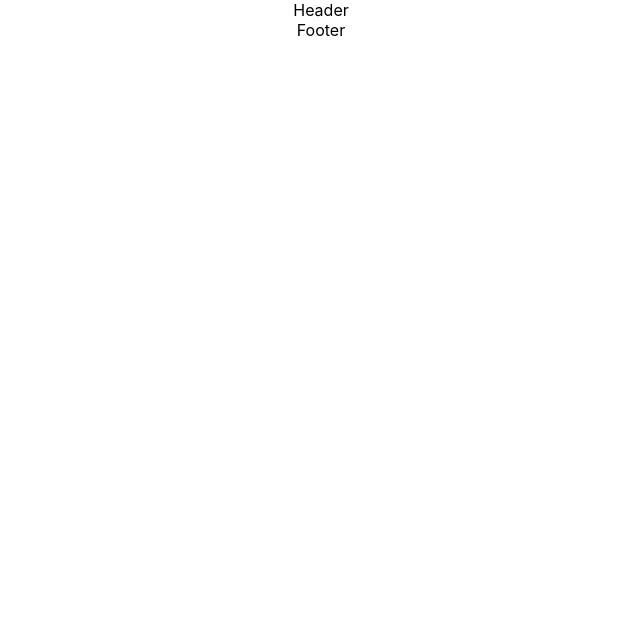
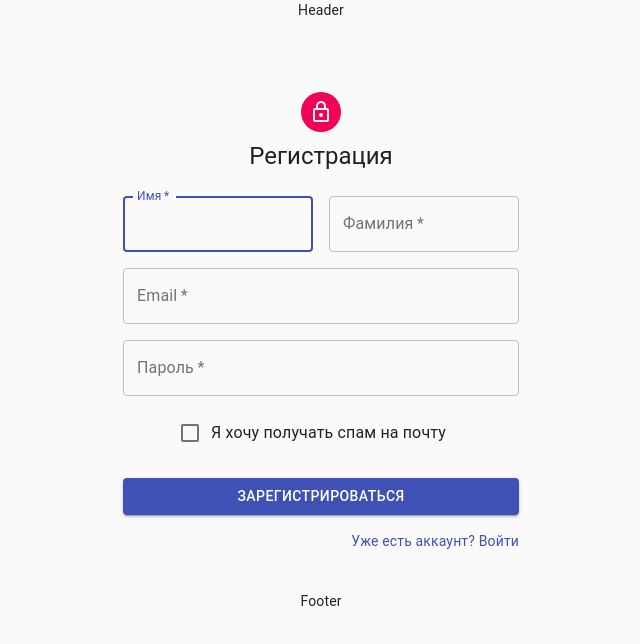
Before and after one commit to DanilBabenkov/Frontend-CFT, a React (Create React App) app: page /sign_up in a window 1280 px wide. Shown: the top 644 px of the page, without its empty margins (319-959 px from the left). Built offline with nearby package versions, Linux system fonts and the light colour scheme.

Commit message:
Нужно еще цвета

```diff
--- a/package.json
+++ b/package.json
@@ -4,6 +4,7 @@
   "private": true,
   "dependencies": {
     "@material-ui/core": "^4.9.1",
+    "@material-ui/icons": "^4.9.1",
     "@testing-library/jest-dom": "^4.2.4",
     "@testing-library/react": "^9.4.0",
     "@testing-library/user-event": "^7.2.1",
--- a/public/index.html
+++ b/public/index.html
@@ -3,6 +3,8 @@
   <head>
     <meta charset="utf-8" />
     <link rel="icon" href="%PUBLIC_URL%/favicon.ico" />
+    <link rel="stylesheet" href="https://fonts.googleapis.com/icon?family=Material+Icons" />
+
     <meta name="viewport" content="width=device-width, initial-scale=1" />
     <meta name="theme-color" content="#000000" />
     <meta
--- a/src/App.js
+++ b/src/App.js
@@ -7,6 +7,9 @@
 } from 'react-router-dom';
 import Layout from './components/Layout';
 import MyProfile from './pages/Profiles/MyProfile';
+import SignIn from './pages/login/SignIN';
+import SignUP from './pages/login/SignUP';
+
 
 function App() {
   return (
@@ -16,8 +19,11 @@
             <Route path="/profile">
               <MyProfile/>
             </Route>
-            <Route path="/auth">
-
+            <Route path="/sign_in">
+            <SignIn/>
+            </Route>
+            <Route path="/sign_up">
+            <SignUP/>
             </Route>
             <Route path="/">
 
--- a/src/pages/login/SignIN.js
+++ b/src/pages/login/SignIN.js
@@ -0,0 +1,105 @@
+import React from 'react';
+import Avatar from '@material-ui/core/Avatar';
+import Button from '@material-ui/core/Button';
+import CssBaseline from '@material-ui/core/CssBaseline';
+import TextField from '@material-ui/core/TextField';
+import FormControlLabel from '@material-ui/core/FormControlLabel';
+import Checkbox from '@material-ui/core/Checkbox';
+import Link from '@material-ui/core/Link';
+import Grid from '@material-ui/core/Grid';
+import Box from '@material-ui/core/Box';
+import LockOutlinedIcon from '@material-ui/icons/LockOutlined';
+import Typography from '@material-ui/core/Typography';
+import { makeStyles } from '@material-ui/core/styles';
+import Container from '@material-ui/core/Container';
+
+
+
+const useStyles = makeStyles(theme => ({
+  paper: {
+    marginTop: theme.spacing(8),
+    display: 'flex',
+    flexDirection: 'column',
+    alignItems: 'center',
+  },
+  avatar: {
+    margin: theme.spacing(1),
+    backgroundColor: theme.palette.secondary.main,
+  },
+  form: {
+    width: '100%', // Fix IE 11 issue.
+    marginTop: theme.spacing(1),
+  },
+  submit: {
+    margin: theme.spacing(3, 0, 2),
+  },
+}));
+
+export default function SignIn() {
+  const classes = useStyles();
+
+  return (
+    <Container component="main" maxWidth="xs">
+      <CssBaseline />
+      <div className={classes.paper}>
+        <Avatar className={classes.avatar}>
+          <LockOutlinedIcon />
+        </Avatar>
+        <Typography component="h1" variant="h5">
+          Вход
+        </Typography>
+        <form className={classes.form} noValidate>
+          <TextField
+            variant="outlined"
+            margin="normal"
+            required
+            fullWidth
+            id="email"
+            label="Email"
+            name="email"
+            autoComplete="email"
+            autoFocus
+          />
+          <TextField
+            variant="outlined"
+            margin="normal"
+            required
+            fullWidth
+            name="password"
+            label="Пароль"
+            type="password"
+            id="password"
+            autoComplete="current-password"
+          />
+          <FormControlLabel
+            control={<Checkbox value="remember" color="primary" />}
+            label="Запомнить вас НАВСЕГДА"
+          />
+          <Button
+            type="submit"
+            fullWidth
+            variant="contained"
+            color="primary"
+            className={classes.submit}
+          >
+            Войти
+          </Button>
+          <Grid container>
+            <Grid item xs>
+              <Link href="#" variant="body2">
+                Забыли пароль?
+              </Link>
+            </Grid>
+            <Grid item>
+              <Link href="/sign_up" variant="body2">
+                {"Еще нет аккаунта? Зарегистрироваться"}
+              </Link>
+            </Grid>
+          </Grid>
+        </form>
+      </div>
+      <Box mt={8}>
+      </Box>
+    </Container>
+  );
+}
--- a/src/pages/login/SignUP.js
+++ b/src/pages/login/SignUP.js
@@ -0,0 +1,127 @@
+import React from 'react';
+import Avatar from '@material-ui/core/Avatar';
+import Button from '@material-ui/core/Button';
+import CssBaseline from '@material-ui/core/CssBaseline';
+import TextField from '@material-ui/core/TextField';
+import FormControlLabel from '@material-ui/core/FormControlLabel';
+import Checkbox from '@material-ui/core/Checkbox';
+import Link from '@material-ui/core/Link';
+import Grid from '@material-ui/core/Grid';
+import Box from '@material-ui/core/Box';
+import LockOutlinedIcon from '@material-ui/icons/LockOutlined';
+import Typography from '@material-ui/core/Typography';
+import { makeStyles } from '@material-ui/core/styles';
+import Container from '@material-ui/core/Container';
+
+
+const useStyles = makeStyles(theme => ({
+  paper: {
+    marginTop: theme.spacing(8),
+    display: 'flex',
+    flexDirection: 'column',
+    alignItems: 'center',
+  },
+  avatar: {
+    margin: theme.spacing(1),
+    backgroundColor: theme.palette.secondary.main,
+  },
+  form: {
+    width: '100%', // Fix IE 11 issue.
+    marginTop: theme.spacing(3),
+  },
+  submit: {
+    margin: theme.spacing(3, 0, 2),
+  },
+}));
+
+export default function SignUp() {
+  const classes = useStyles();
+
+  return (
+    <Container component="main" maxWidth="xs">
+      <CssBaseline />
+      <div className={classes.paper}>
+        <Avatar className={classes.avatar}>
+          <LockOutlinedIcon />
+        </Avatar>
+        <Typography component="h1" variant="h5">
+          Регистрация
+        </Typography>
+        <form className={classes.form} noValidate>
+          <Grid container spacing={2}>
+            <Grid item xs={12} sm={6}>
+              <TextField
+                autoComplete="fname"
+                name="First Name"
+                variant="outlined"
+                required
+                fullWidth
+                id="firstName"
+                label="Имя"
+                autoFocus
+              />
+            </Grid>
+            <Grid item xs={12} sm={6}>
+              <TextField
+                variant="outlined"
+                required
+                fullWidth
+                id="lastName"
+                label="Фамилия"
+                name="lastName"
+                autoComplete="lname"
+              />
+            </Grid>
+            <Grid item xs={12}>
+              <TextField
+                variant="outlined"
+                required
+                fullWidth
+                id="email"
+                label="Email"
+                name="email"
+                autoComplete="email"
+              />
+            </Grid>
+            <Grid item xs={12}>
+              <TextField
+                variant="outlined"
+                required
+                fullWidth
+                name="password"
+                label="Пароль"
+                type="password"
+                id="password"
+                autoComplete="current-password"
+              />
+            </Grid>
+            <Grid item xs={12}>
+              <FormControlLabel
+                control={<Checkbox value="allowExtraEmails" color="primary" />}
+                label="Я хочу получать спам на почту"
+              />
+            </Grid>
+          </Grid>
+          <Button
+            type="submit"
+            fullWidth
+            variant="contained"
+            color="primary"
+            className={classes.submit}
+          >
+            Зарегистрироваться
+          </Button>
+          <Grid container justify="flex-end">
+            <Grid item>
+              <Link href="/sign_in" variant="body2">
+                Уже есть аккаунт? Войти
+              </Link>
+            </Grid>
+          </Grid>
+        </form>
+      </div>
+      <Box mt={5}>
+      </Box>
+    </Container>
+  );
+}
```
Also changed, not shown: 1 other file (tests, documents, lock files or other folders).
